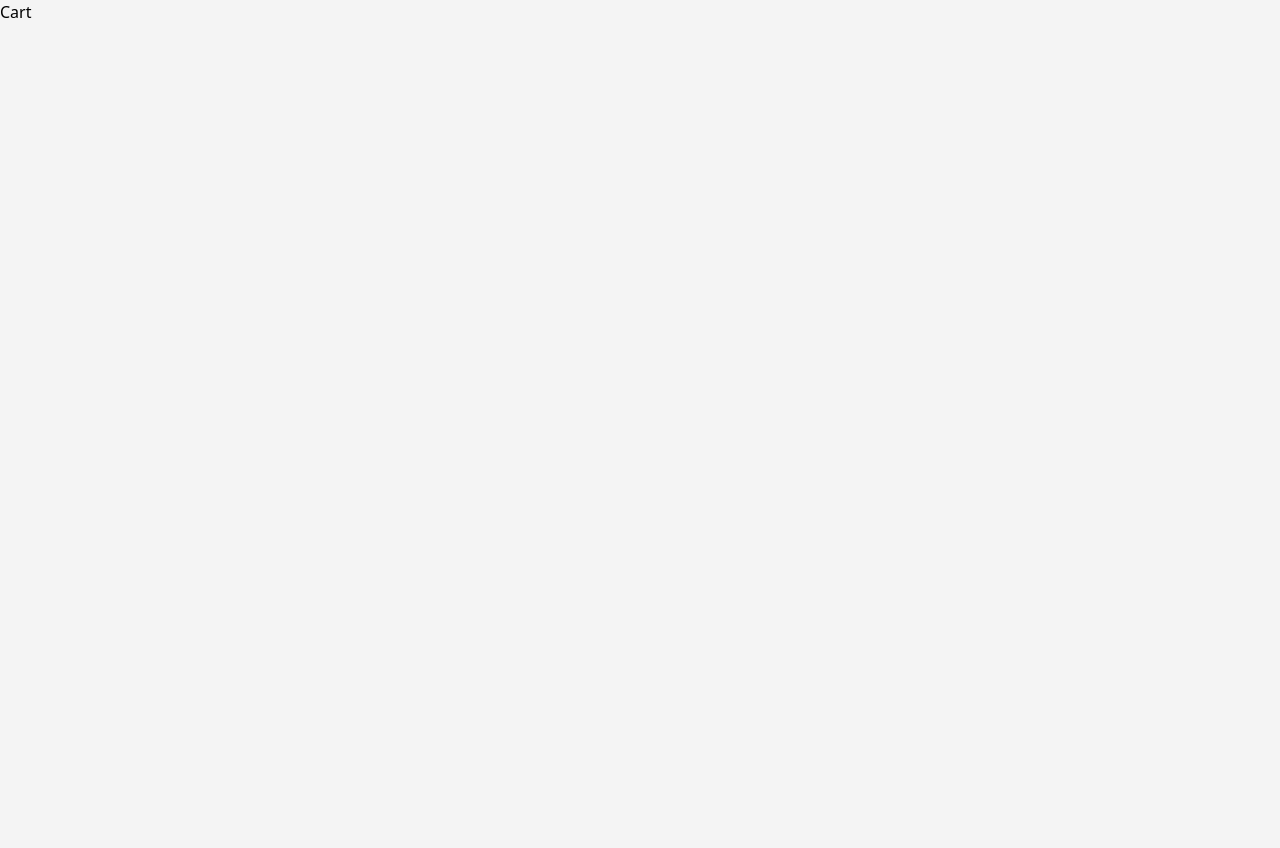
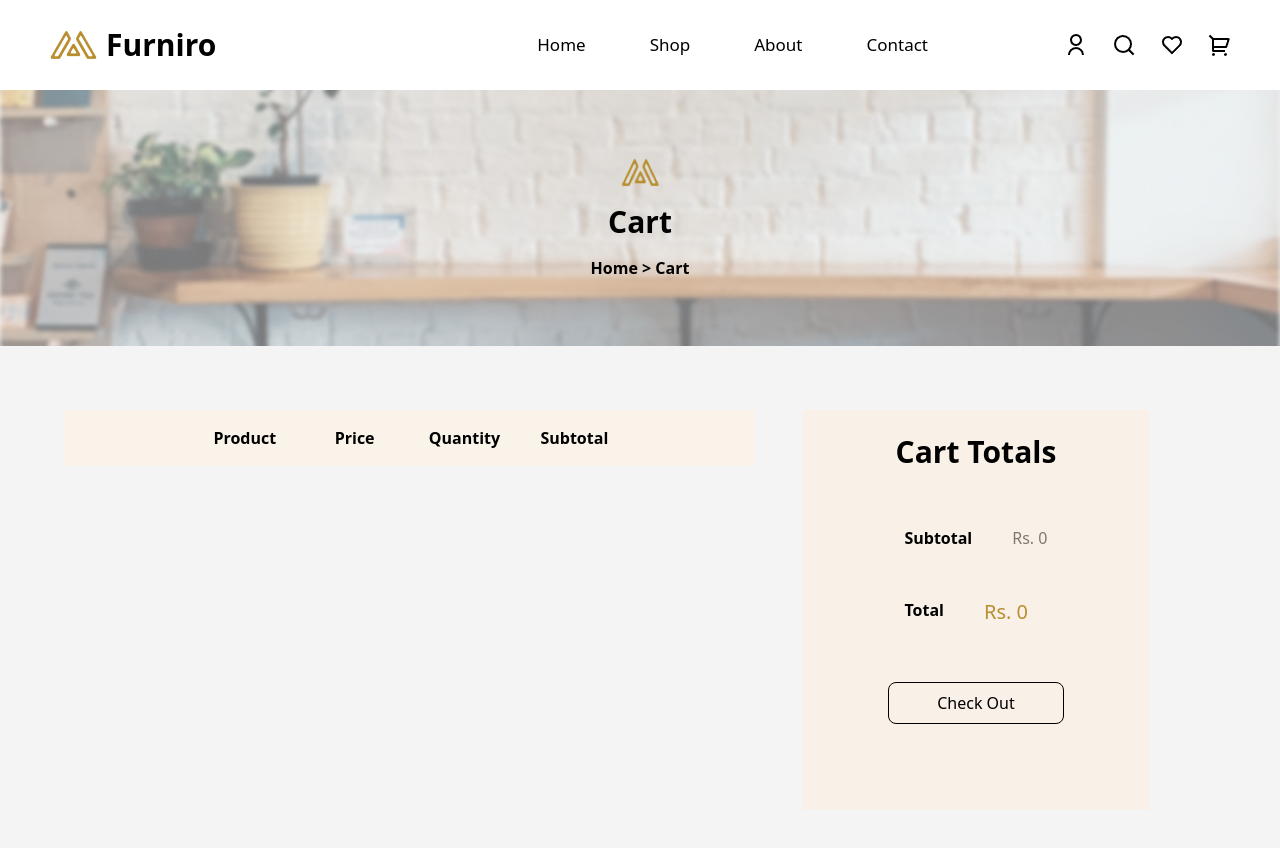
Before and after one commit to nandakishor-Dev/test, a React (Vite) app: page /cart in a window 1280 px wide. Shown: the top 848 px of the page. Before the commit the page ends 800 px from the top, so only its background shows below. Built offline with nearby package versions, Linux system fonts and the light colour scheme.

Commit message:
Add cart

```diff
--- a/src/components/Navbar/Navbar.tsx
+++ b/src/components/Navbar/Navbar.tsx
@@ -1,19 +1,14 @@
 // src/components/Navbar.tsx
 import React, { useState } from "react";
 import { useNavigate } from "react-router-dom";
-import useIsScreenBelowLg from "../../hooks/useIsScreenBelowLg";
+import { useAppSelector } from "../../Redux/store";
 
 function Navbar() {
-  const [isOpen, setIsOpen] = useState(false);
   const navigate = useNavigate();
-
-  const isBelowLg = useIsScreenBelowLg();
-  const toggleMenu = () => {
-    setIsOpen(!isOpen);
-  };
+  const cartItems = useAppSelector((state) => state.cart.items);
 
   return (
-    <nav className="bg-primary  m-0 lg:px-6 px-4 ">
+    <nav className="bg-primary  m-0 lg:px-12 px-4 ">
       <div className="container  lg:py-6 py-4 mx-auto  flex items-center justify-between">
         <div className="text-2xl font-bold flex items-center gap-2">
           <img
@@ -22,11 +17,17 @@ function Navbar() {
             className="cursor-pointer"
             alt="logo"
           />
-          <span className="font-semibold">Furniro</span>
+          <span
+            className="font-bold text-3xl cursor-pointer"
+            onClick={() => navigate("/")}
+          >
+            Furniro
+          </span>
         </div>
         <div className="flex items-center gap-24 ">
           <div className="lg:flex flex-grow items-center gap-8 justify-end mr-6 font-poppins">
             <a
+              onClick={() => navigate("/")}
               href="#"
               className="text-black px-4 py-2 text-navLg font-poppins"
             >
@@ -56,11 +57,28 @@ function Navbar() {
           {/*icons section */}
 
           <div className="flex gap-6">
-          <img src="/images/user.png" />
-          <img src="/images/searchicon.png" />
-          <img src="/images/hearticon.png" />
-          <img src="/images/carticon.png" />
-
+            <img alt="" className="cursor-pointer" src="/images/user.png" />
+            <img
+              alt=""
+              className="cursor-pointer"
+              src="/images/searchicon.png"
+            />
+            <img
+              alt=""
+              className="cursor-pointer"
+              src="/images/hearticon.png"
+            />
+            <div
+              className="relative cursor-pointer"
+              onClick={() => navigate("/cart")}
+            >
+              <img src="/images/carticon.png" alt="Cart" />
+              {cartItems.length > 0 && (
+                <span className="absolute -top-2 -right-2 bg-red-500 text-white text-xs rounded-full px-1">
+                  {cartItems.length}
+                </span>
+              )}
+            </div>
           </div>
         </div>
       </div>
--- a/src/components/ProductCard.tsx
+++ b/src/components/ProductCard.tsx
@@ -22,7 +22,7 @@ const ProductCard: React.FC<ProductCardProps> = ({ product }) => {
   return (
     <div className="relative  bg-[#F4F5F7] flex items-center flex-col gap-4 group">
       <img src={product?.image} alt="" className="h-80 w-full" />
-      <div className="flex flex-col p-4 w-full gap-2 z-10">
+      <div className="flex flex-col p-4 w-full gap-2 z-10 ">
         <span className="text-xl">{product?.title}</span>
         <span>{product?.category}</span>
         <div className="flex justify-between">
@@ -57,7 +57,7 @@ const ProductCard: React.FC<ProductCardProps> = ({ product }) => {
         </div>
       </div>
 
-      <div className="absolute inset-0 bg-[#727374] backdrop-blur-sm opacity-0 group-hover:opacity-80 transition-opacity duration-300 z-0"></div>
+      <div className="absolute inset-0 bg-[#3A3A3A] backdrop-blur-sm opacity-0 group-hover:opacity-80 transition-opacity duration-300 z-0"></div>
     </div>
   );
 };
--- a/src/pages/Cart.tsx
+++ b/src/pages/Cart.tsx
@@ -1,9 +1,117 @@
-import React from 'react'
+import React from "react";
+import Navbar from "../components/Navbar/Navbar";
+import { useAppDispatch, useAppSelector } from "../Redux/store";
+import { CartItem } from "../Redux/types";
+import { removeFromCart } from "../Redux/cartSlice";
+
+export interface CartState {
+  items: CartItem[];
+}
 
 function Cart() {
+  const dispatch = useAppDispatch();
+
+  const cartItems = useAppSelector((state) => state.cart.items);
+
+  const totalPrice = cartItems.reduce((total, item) => {
+    return total + item.price * item.quantity;
+  }, 0);
+
+  const handleRemoveFromCart = (id: number) => {
+    dispatch(removeFromCart(id)); // Remove product from cart
+  };
   return (
-    <div>Cart</div>
-  )
+    <div>
+      <Navbar />
+
+      <div>
+        {/* banner */}
+
+        <div className="bg-[url('/images/cartbanner.png')] flex justify-center items-center  bg-cover bg-center h-64 ">
+          <div className="flex flex-col gap-4  justify-center items-center ">
+            <img
+              src="/images/logo.png"
+              className="cursor-pointer h-8 w-10"
+              alt="logo"
+            />
+            <span className="text-3xl font-bold">Cart</span>
+            <span className="font-semibold">Home &gt; Cart</span>
+          </div>
+        </div>
+
+        {/* cart */}
+
+        <div className="mt-16 flex px-16 gap-12 h-[80vh]">
+          <div className=" w-3/5 h-[400px] ">
+            <div className="font-semibold flex justify-between bg-[#FAF3EA] p-4">
+              <span className="flex-1 text-center "></span>
+              <span className="flex-1 text-center">Product</span>
+              <span className="flex-1 text-center">Price</span>
+              <span className="flex-1 text-center">Quantity</span>
+              <span className="flex-1 text-center">Subtotal</span>
+              <span className="flex-1 text-center "></span>
+            </div>
+
+            {/* Product list */}
+            <div className="mt-10 max-h-[300px] overflow-auto">
+              {cartItems &&
+                cartItems.length > 0 &&
+                cartItems.map((item) => (
+                  <div
+                    key={item.id}
+                    className="flex items-center justify-between  p-2"
+                  >
+                    <div className="flex-1 text-center p-1 rounded-lg bg-[#FAF3EA]">
+                      <img
+                        src={item.image}
+                        className="h-20 mx-auto bg-cover"
+                        alt=""
+                      />
+                    </div>
+                    <div className="flex-1 text-center">{item.title}</div>
+                    <div className="flex-1 text-center">Rs. {item.price}</div>
+                    <div className="flex-1 text-center">{item.quantity}</div>
+                    <div className="flex-1 text-center">
+                      Rs. {item.price * item.quantity}
+                    </div>
+                    <div className="flex-1 text-center flex justify-center  ">
+                      <img
+                        onClick={() => handleRemoveFromCart(item.id)}
+                        src="/images/bin.png "
+                        alt=""
+                        className="cursor-pointer"
+                      />
+                    </div>
+                  </div>
+                ))}
+            </div>
+          </div>
+
+          {/* right */}
+          <div className=" h-[400px] bg-[#F9F1E7] w-[30%] pt-6    flex justify-center">
+            <div className="w-4/6 h-full flex flex-col justify-start gap-14 items-center ">
+              <div className="text-3xl font-bold">Cart Totals</div>
+              <div className="flex flex-col gap-12">
+                <div className="flex gap-10">
+                  <div className="font-semibold">Subtotal</div>
+                  <span className="opacity-50 ">Rs. {totalPrice}</span>
+                </div>
+                <div className="flex gap-10">
+                  <div className="font-semibold">Total</div>
+                  <div className="text-[#B88E2F] text-xl">Rs. {totalPrice}</div>
+                </div>
+              </div>
+              <div>
+                <button className="border rounded-lg border-black text-md px-12 text-black py-2">
+                  Check Out
+                </button>
+              </div>
+            </div>
+          </div>
+        </div>
+      </div>
+    </div>
+  );
 }
 
-export default Cart
+export default Cart;
```
Also changed, not shown: public/images/bin.png (added), public/images/cartbanner.png (added).
